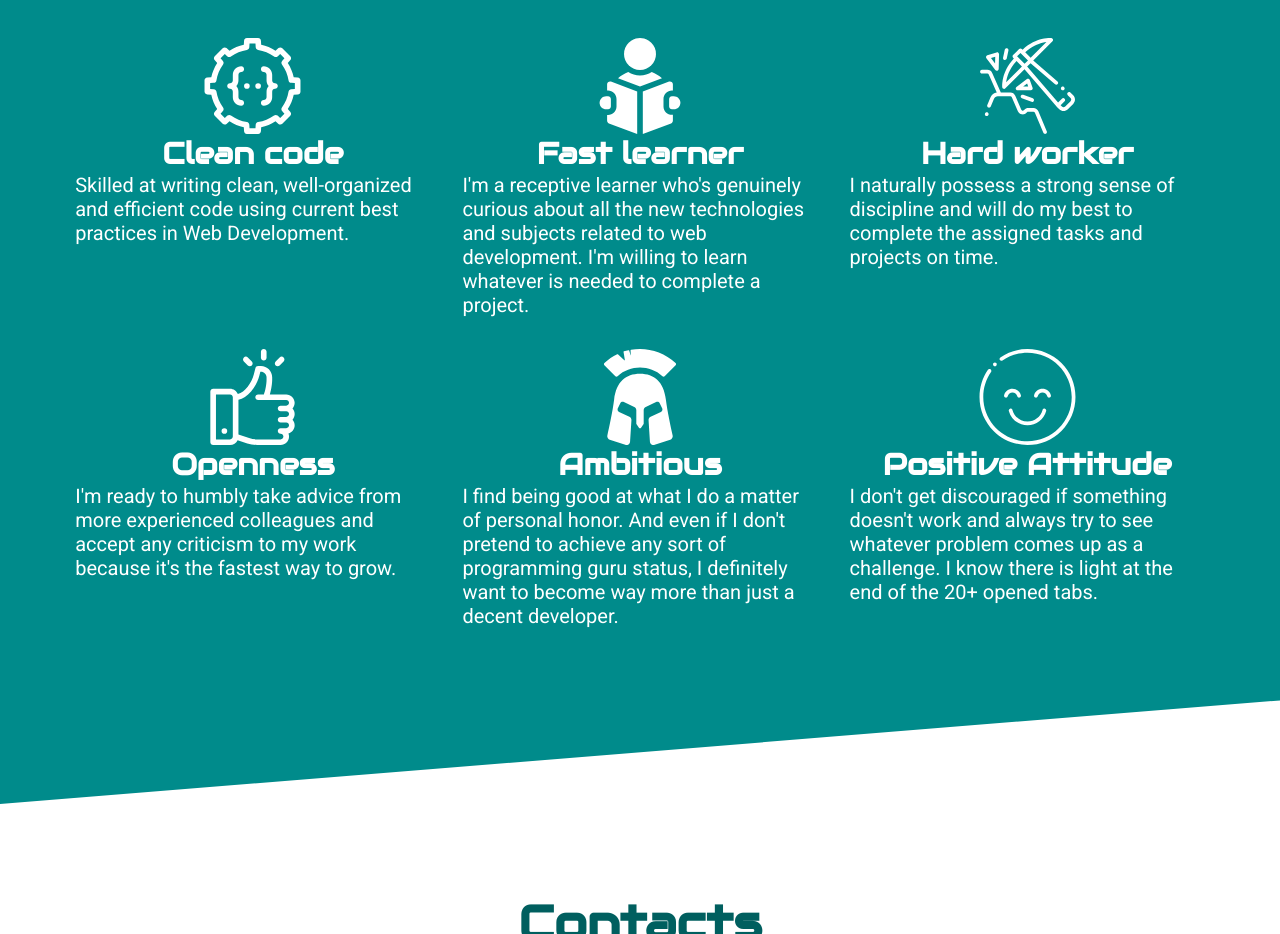
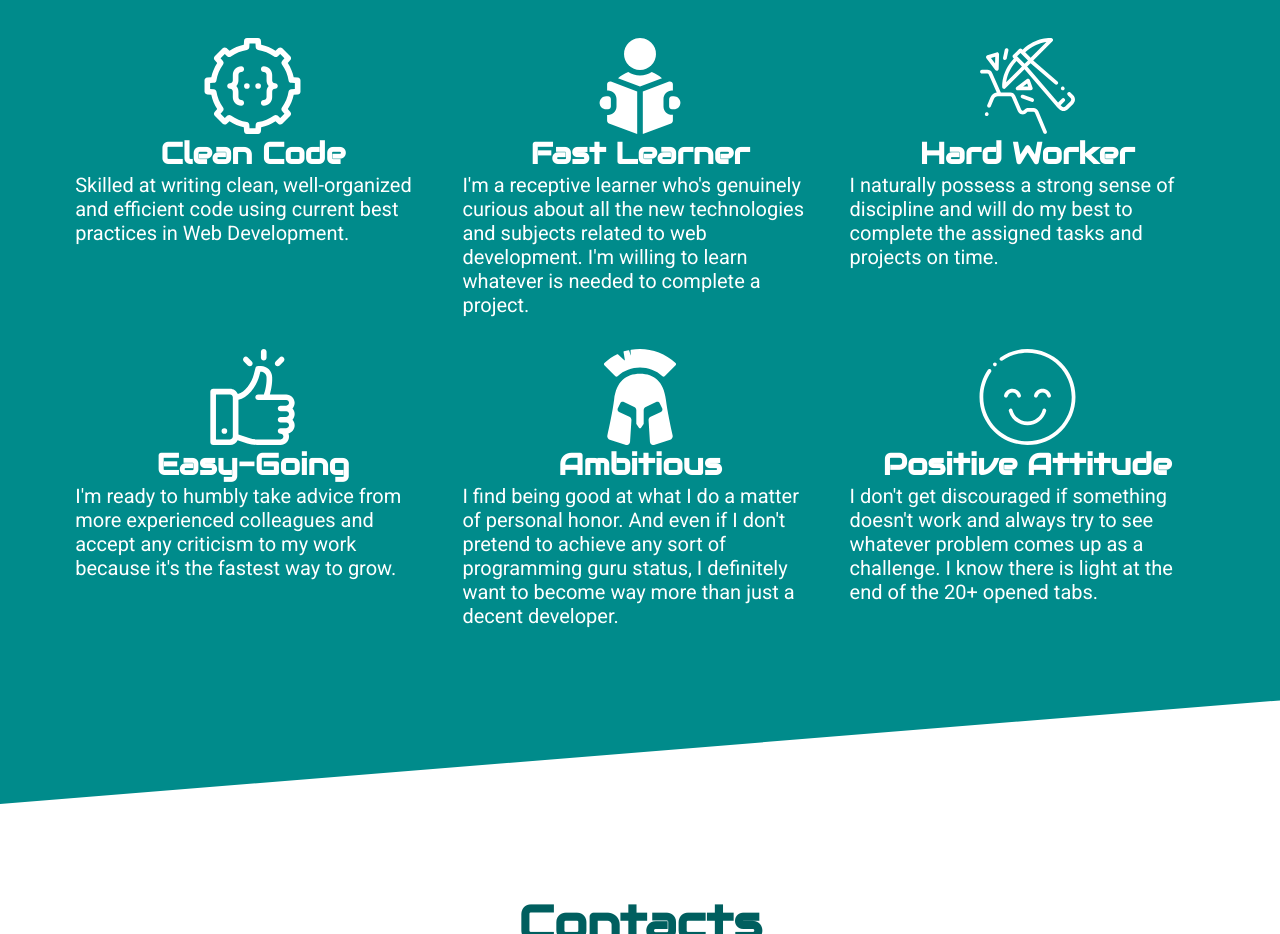
Before and after one commit to vigluk/personal-site-start2impact-project, a plain HTML site: page index.html in a window 1280 px wide. Shown: the part 1740-2674 px from the top of the page. Drawn offline with Linux system fonts and the light colour scheme.

Commit message:
Update index.html

```diff
--- a/index.html
+++ b/index.html
@@ -4,7 +4,7 @@
    <meta charset="utf-8"/>
    <title>Viktor Glukhov | Junior Full Stack Web Developer</title>
    <meta name="viewport" content="width=device-width, initial-scale=1">
-   <meta name="description" content="Hard working Junior Web Developer">
+   <meta name="description" content="Hi, my name is Viktor and I'm a Junior Full Stack Developer.">
    <link rel="stylesheet" type="text/css" href="CSS/stylesheet.css">
    <link rel="preconnect" href="https://fonts.gstatic.com">
    <link href="https://fonts.googleapis.com/css2?family=Audiowide&family=Roboto&display=swap" rel="stylesheet">
@@ -102,22 +102,22 @@
    <div class="soft-grid">
      <div class="soft-container">
      <img class="soft-container__icon" src="icons/coding.svg">
-        <h2 class="soft-container__headline">Clean code</h2>
+        <h2 class="soft-container__headline">Clean Code</h2>
         <p class="soft-container__paragraph">Skilled at writing clean, well-organized and efficient code using current best practices in Web Development.</p>
     </div>
     <div class="soft-container">
       <img class="soft-container__icon" src="icons/reading.svg">
-      <h2 class="soft-container__headline">Fast learner</h2>
+      <h2 class="soft-container__headline">Fast Learner</h2>
         <p class="soft-container__paragraph">I'm a receptive learner who's genuinely curious about all the new technologies and subjects related to web development. I'm willing to learn whatever is needed to complete a project.</p>
     </div>
     <div class="soft-container">
         <img class="soft-container__icon" src="icons/hard-work.svg">
-        <h2 class="soft-container__headline">Hard worker</h2>
+        <h2 class="soft-container__headline">Hard Worker</h2>
         <p class="soft-container__paragraph">I naturally possess a strong sense of discipline and will do my best to complete the assigned tasks and projects on time.</p>
     </div>
     <div class="soft-container">
         <img class="soft-container__icon" src="icons/thumbs-up.svg">
-        <h2 class="soft-container__headline">Openness</h2>
+        <h2 class="soft-container__headline">Easy-Going</h2>
         <p class="soft-container__paragraph">I'm ready to humbly take advice from more experienced colleagues and accept any criticism to my work because it's the fastest way to grow.</p>
     </div>
     <div class="soft-container">
```
